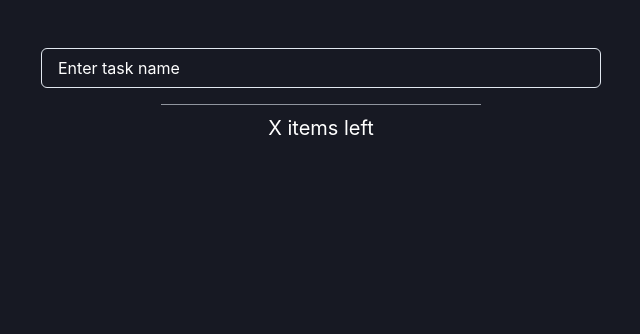
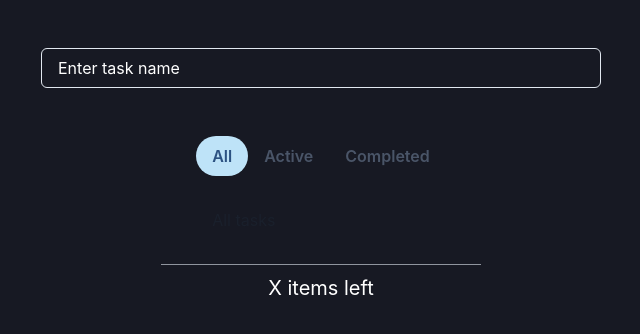
Before and after one commit to felipemattosv/react-todo-app, a React (Create React App) app: page / in a window 1280 px wide. Shown: the top 334 px of the page, without its empty margins (319-959 px from the left). Built offline with nearby package versions, Linux system fonts and the light colour scheme.

Commit message:
add: tasksList appearance

```diff
--- a/src/App.tsx
+++ b/src/App.tsx
@@ -3,11 +3,13 @@ import { theme } from "./styles/theme"
 import { ChakraProvider } from "@chakra-ui/react";
 import { Header } from './components/Header';
 import { Footer } from './components/Footer'
+import { TasksList } from './components/TasksList';
 
 function App() {
   return (
     <ChakraProvider theme={theme}>
       <Header />
+      <TasksList />
       <Footer />
     </ChakraProvider>
   );
--- /dev/null
+++ b/src/components/TasksList.tsx
@@ -0,0 +1,34 @@
+import { Flex, Tabs, TabList, TabPanels, Tab, TabPanel } from "@chakra-ui/react"
+import { Task } from "./Task"
+
+export function TasksList() {
+
+  return(
+    <Flex
+      justify="center"
+      mt="3rem"
+    >
+      <Tabs variant='soft-rounded' colorScheme='blue' >
+        <TabList
+          justifyContent="center"
+          mb="1rem"
+        >
+          <Tab>All</Tab>
+          <Tab>Active</Tab>
+          <Tab>Completed</Tab>
+        </TabList>
+        <TabPanels>
+          <TabPanel>
+            <p>All tasks</p>
+          </TabPanel>
+          <TabPanel>
+            <p>Only Active tasks</p>
+          </TabPanel>
+          <TabPanel>
+            <p>Only Completed tasks</p>
+          </TabPanel>
+        </TabPanels>
+      </Tabs>
+    </Flex>
+  )
+}
```
